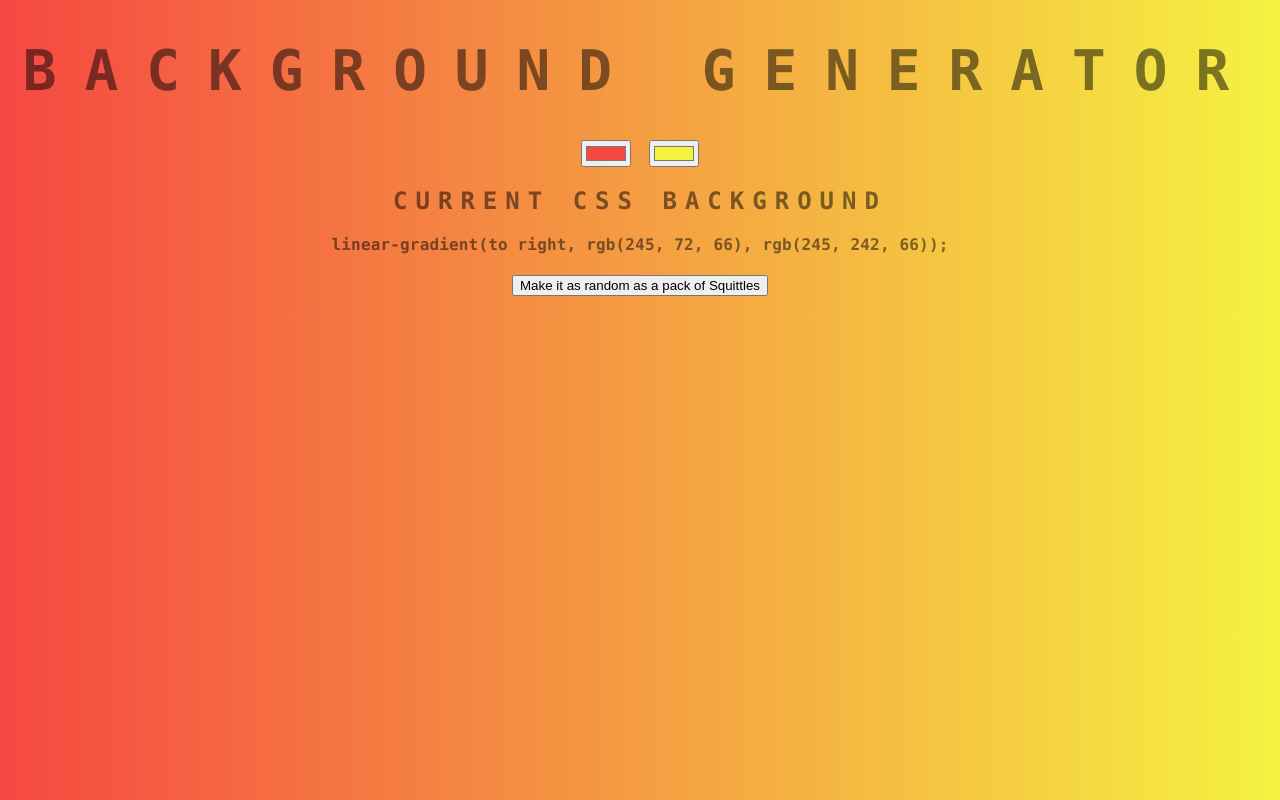
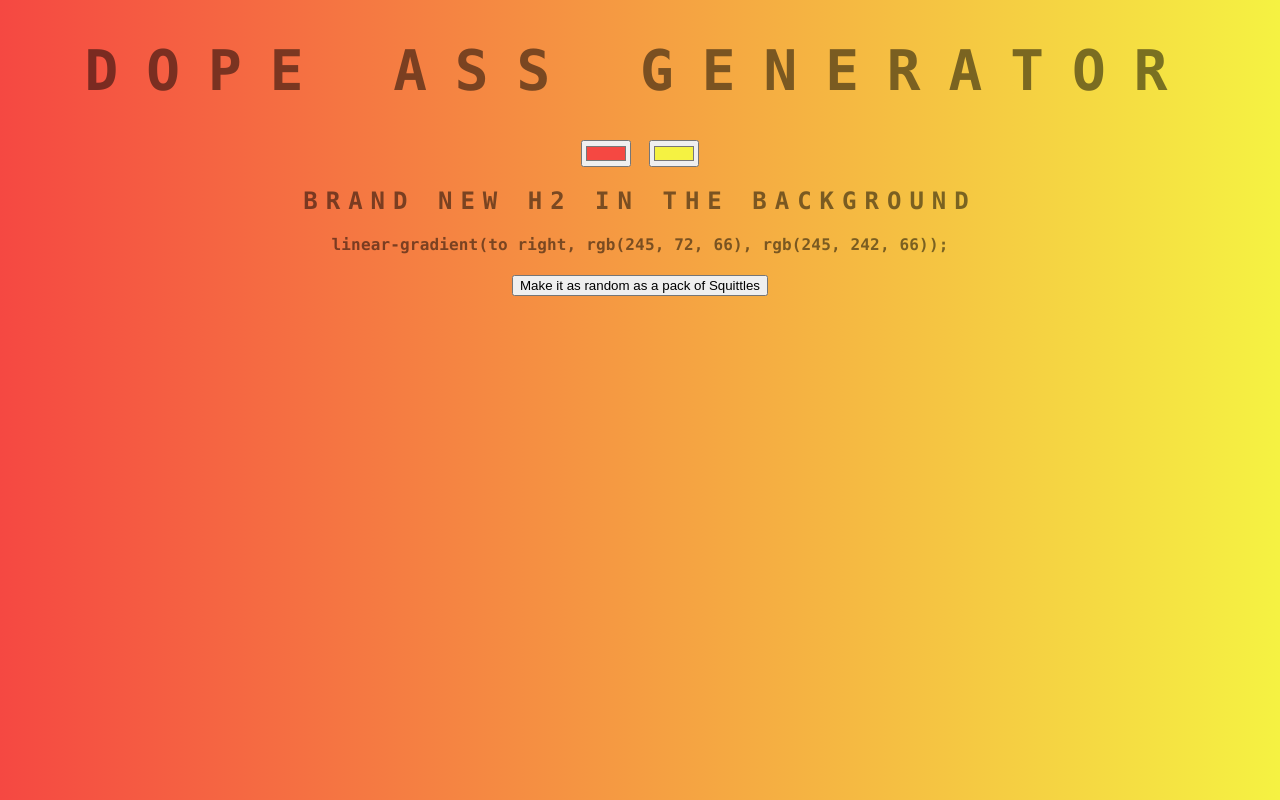
Before and after one commit to Tmtlsdw/bg_generator, a plain HTML site: page index.html in a window 1280 px wide. Drawn offline with Linux system fonts and the light colour scheme.

Commit message:
changing  text

```diff
--- a/index.html
+++ b/index.html
@@ -5,10 +5,10 @@
 	<link rel="stylesheet" type="text/css" href="background.css">
 </head>
 <body id="gradient">
-	<h1>Background Generator</h1>
+	<h1>Dope Ass Generator</h1>
 	<input class="color1" type="color" name="color1" value="#00ff00">
 	<input class="color2" type="color" name="color2" value="#ff0000">
-	<h2>Current CSS Background</h2>
+	<h2>Brand new H2 in the background</h2>
 	<h3></h3>
 	<h4><button id="random">Make it as random as a pack of Squittles</button></h4>
 	<script type="text/javascript" src="background.js"></script>
```
